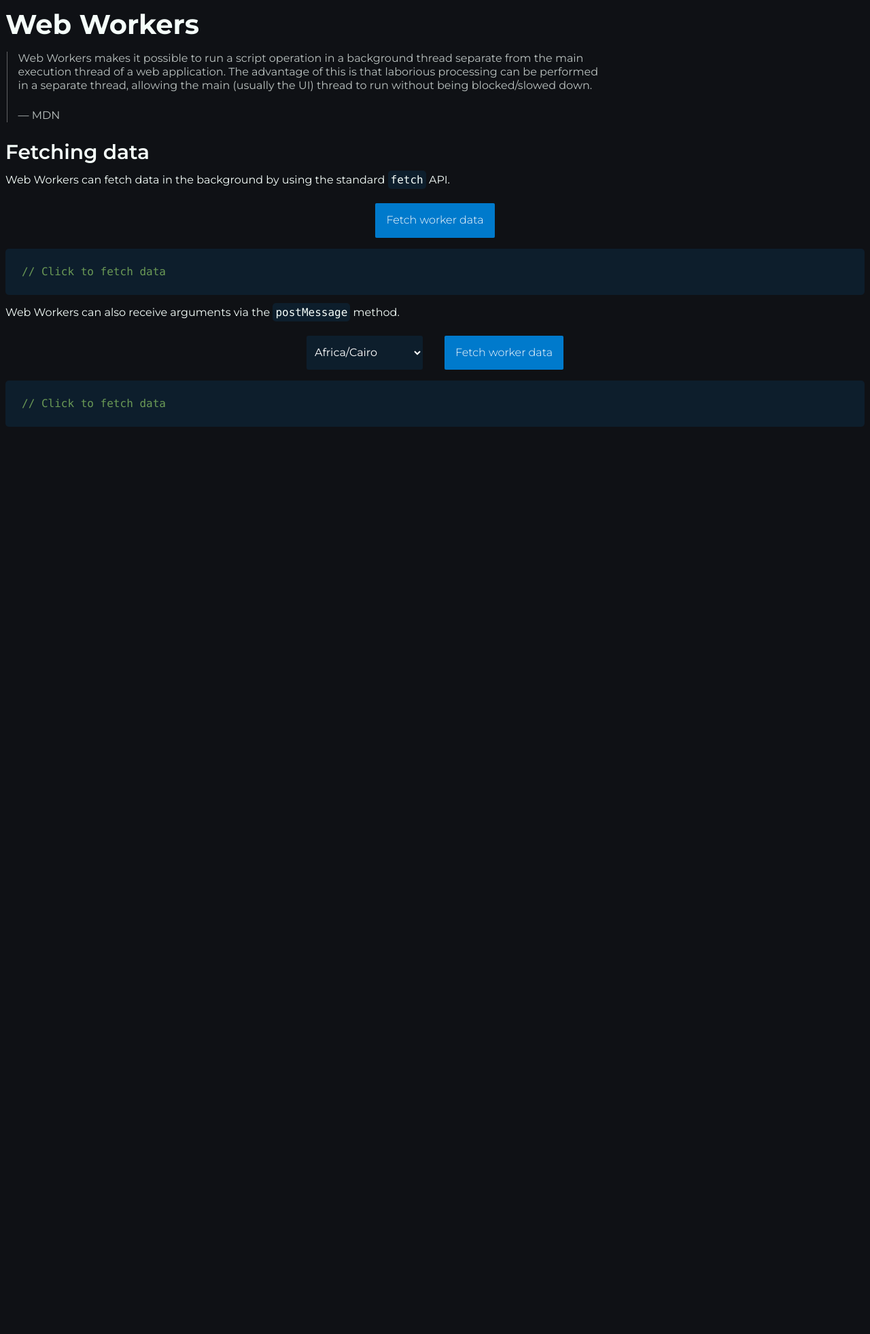
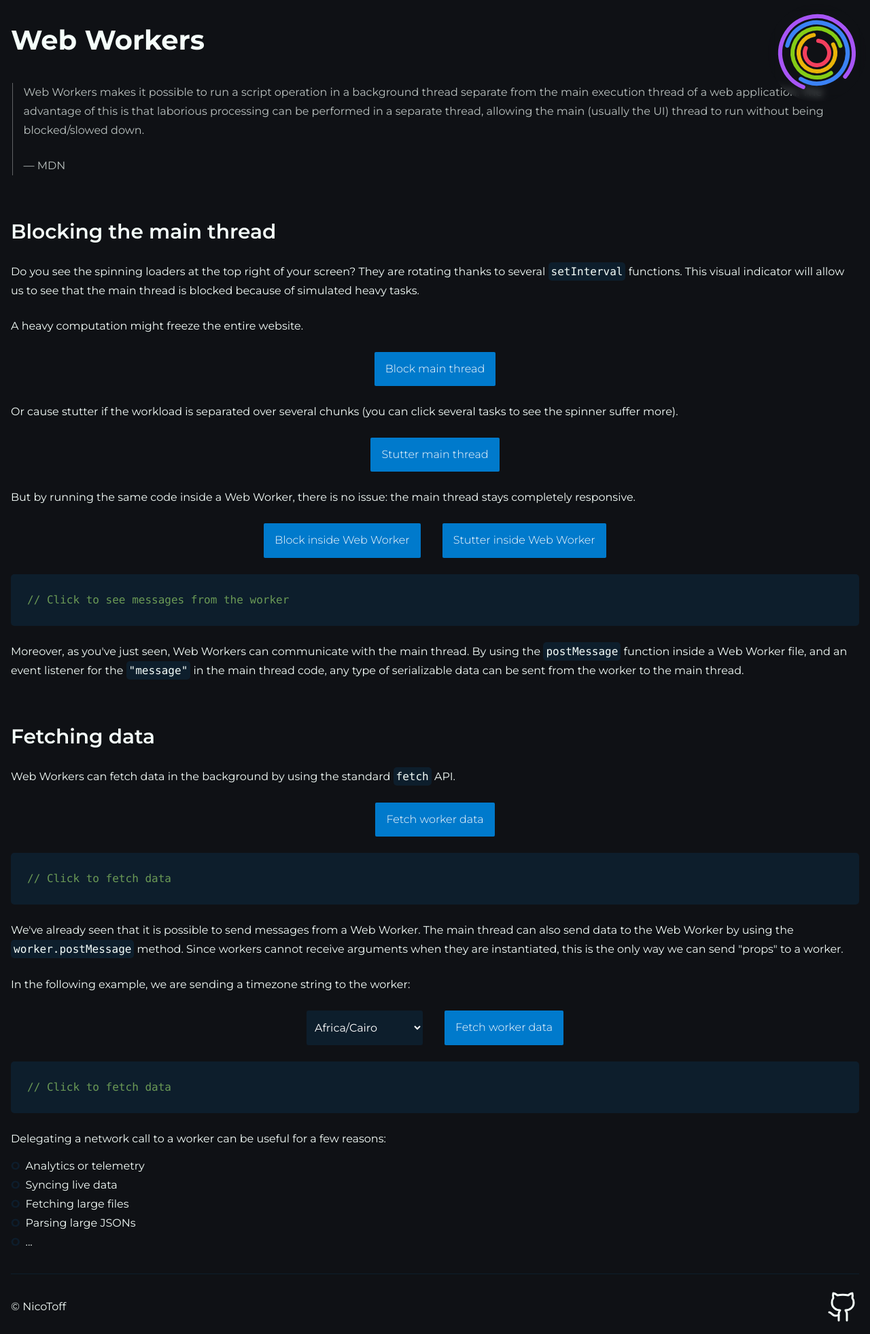
Before and after one commit to NicoToff/web-workers-demo, a website built with Vite: page index.html in a window 1280 px wide. Shown: the whole page at 68% size. Before the commit the page ends 800 px from the top, so only its background shows below. Built offline with nearby package versions, Linux system fonts and the light colour scheme.

Commit message:
feature: add block, stutter examples and refactor

```diff
--- a/index.html
+++ b/index.html
@@ -13,27 +13,80 @@
 </head>
 
 <body class="container">
-    <h1 class="main-title">Web Workers</h1>
+    <h1 class="main-title" id="Web Workers">
+        <a href="#Web Workers">Web Workers</a>
+    </h1>
     <blockquote>
         <p>Web Workers makes it possible to run a script operation in a background thread separate from the main execution thread of a web application. The advantage of this is that laborious processing can be performed in a separate thread, allowing the main (usually the UI) thread to run without being blocked/slowed down.</p>
         <p>&mdash; MDN</p>
     </blockquote>
 
-    <h2 class="secondary-title">Fetching data</h2>
+    <h2 class="secondary-title" id="Blocking the main thread">
+        <a href="#Blocking the main thread">Blocking the main thread</a>
+    </h2>
+
+    <p>Do you see the spinning loaders at the top right of your screen? They are rotating thanks to several <code>setInterval</code> functions. This visual indicator will allow us to see that the main thread is blocked because of simulated heavy tasks.</p>
+
+    <p>A heavy computation might freeze the entire website.</p>
+
+    <button class="btn btn--primary mx-auto flex" id="block-1-example">Block main thread</button>
+
+    <p>Or cause stutter if the workload is separated over several chunks (you can click several tasks to see the spinner suffer more).</p>
+
+    <button class="btn btn--primary mx-auto flex" id="block-2-example">Stutter main thread</button>
+    <p>But by running the same code inside a Web Worker, there is no issue: the main thread stays completely responsive.</p>
+    <div class="flex justify-center gap-8">
+        <button class="btn btn--primary" id="block-3-example">Block inside Web Worker</button>
+        <button class="btn btn--primary" id="block-4-example">Stutter inside Web Worker</button>
+    </div>
+    <pre id="block-result"><span class="comment">// Click to see messages from the worker</span></pre>
+
+    <p>Moreover, as you've just seen, Web Workers can communicate with the main thread. By using the <code>postMessage</code> function inside a Web Worker file, and an event listener for the <code>"message"</code> in the main thread code, any type of serializable data can be sent from the worker to the main thread.</p>
+
+    <h2 class="secondary-title" id="Fetching data">
+        <a href="#Fetching data">Fetching data</a>
+    </h2>
     <p>Web Workers can fetch data in the background by using the standard <code>fetch</code> API.</p>
     <button class="btn btn--primary mx-auto flex" id="fetch-1-example">Fetch worker data</button>
     <pre id="fetch-1-result"><span class="comment">// Click to fetch data</span></pre>
 
-    <p>Web Workers can also receive arguments via the <code>postMessage</code> method.</p>
+    <p>We've already seen that it is possible to send messages from a Web Worker. The main thread can also send data to the Web Worker by using the <code>worker.postMessage</code> method. Since workers cannot receive arguments when they are instantiated, this is the only way we can send "props" to a worker.</p>
+    <p>In the following example, we are sending a timezone string to the worker:</p>
     <div class="flex justify-center gap-8">
         <select id="fetch-2-select">
             <option value="Africa/Cairo">Africa/Cairo</option>
             <option value="America/Toronto">America/Toronto</option>
+            <option value="Europe/Berlin">Europe/Berlin</option>
+            <option value="Pacific/Honolulu">Pacific/Honolulu</option>
+            <option value="Etc/GMT-13">Etc/GMT-13</option>
         </select>
         <button class="btn btn--primary" id="fetch-2-example">Fetch worker data</button>
     </div>
     <pre id="fetch-2-result"><span class="comment">// Click to fetch data</span></pre>
 
+    <p>Delegating a network call to a worker can be useful for a few reasons:</p>
+    <ul>
+        <li>Analytics or telemetry</li>
+        <li>Syncing live data</li>
+        <li>Fetching large files</li>
+        <li>Parsing large JSONs</li>
+        <li>...</li>
+    </ul>
+
+    <div id="spinner" class="spinner">
+        <span><svg xmlns="http://www.w3.org/2000/svg" width="48" height="48" viewBox="0 0 24 24" fill="none" stroke="currentColor" stroke-width="1" stroke-linecap="round" stroke-linejoin="round" class="lucide lucide-loader-circle"><path d="M21 12a9 9 0 1 1-6.219-8.56"/></svg></span>
+        <span><svg xmlns="http://www.w3.org/2000/svg" width="40" height="40" viewBox="0 0 24 24" fill="none" stroke="currentColor" stroke-width="1.25" stroke-linecap="round" stroke-linejoin="round" class="lucide lucide-loader-circle"><path d="M21 12a9 9 0 1 1-6.219-8.56"/></svg></span>
+        <span><svg xmlns="http://www.w3.org/2000/svg" width="32" height="32" viewBox="0 0 24 24" fill="none" stroke="currentColor" stroke-width="1.5" stroke-linecap="round" stroke-linejoin="round" class="lucide lucide-loader-circle"><path d="M21 12a9 9 0 1 1-6.219-8.56"/></svg></span>
+        <span><svg xmlns="http://www.w3.org/2000/svg" width="24" height="24" viewBox="0 0 24 24" fill="none" stroke="currentColor" stroke-width="2" stroke-linecap="round" stroke-linejoin="round" class="lucide lucide-loader-circle"><path d="M21 12a9 9 0 1 1-6.219-8.56"/></svg></span>
+        <span><svg xmlns="http://www.w3.org/2000/svg" width="16" height="16" viewBox="0 0 24 24" fill="none" stroke="currentColor" stroke-width="3" stroke-linecap="round" stroke-linejoin="round" class="lucide lucide-loader-circle"><path d="M21 12a9 9 0 1 1-6.219-8.56"/></svg></div>
+    </div>
+
+    <footer>
+        <span>&copy; NicoToff</span>
+        <a href="https://github.com/NicoToff/web-workers-demo" target="_blank" title="Source code">
+            <svg xmlns="http://www.w3.org/2000/svg" width="48" height="48" viewBox="0 0 24 24" fill="none" stroke="currentColor" stroke-width="1.5" stroke-linecap="round" stroke-linejoin="round" class="lucide lucide-github"><path d="M15 22v-4a4.8 4.8 0 0 0-1-3.5c3 0 6-2 6-5.5.08-1.25-.27-2.48-1-3.5.28-1.15.28-2.35 0-3.5 0 0-1 0-3 1.5-2.64-.5-5.36-.5-8 0C6 2 5 2 5 2c-.3 1.15-.3 2.35 0 3.5A5.403 5.403 0 0 0 4 9c0 3.5 3 5.5 6 5.5-.39.49-.68 1.05-.85 1.65-.17.6-.22 1.23-.15 1.85v4"/><path d="M9 18c-4.51 2-5-2-7-2"/></svg>
+        </a>
+    </footer>
 </body>
 
 </html>
--- a/main.js
+++ b/main.js
@@ -5,3 +5,4 @@ import "/src/styles/base.css";
 import "/src/styles/container.css";
 import "/src/styles/typography.css";
 import "/src/styles/utils.css";
+import "/src/styles/components.css";
--- /dev/null
+++ b/public/workers/block/block-1.js
@@ -0,0 +1,6 @@
+import { blockMainThread } from "./helpers.js";
+
+const TIME = 2000;
+postMessage(`Blocking thread for ${TIME} ms...`);
+blockMainThread(TIME);
+postMessage("Finished blocking!");
--- /dev/null
+++ b/public/workers/block/block-2.js
@@ -0,0 +1,5 @@
+import { stutter } from "./helpers.js";
+
+postMessage("Starting stutter...");
+await stutter(2000);
+postMessage("Stutter ended!");
--- a/public/workers/fetch/fetch-1.js
+++ b/public/workers/fetch/fetch-1.js
@@ -1,6 +1,5 @@
-import { getTimeData, wait } from "./helpers.js";
+import { getTimeData } from "./helpers.js";
 
 (async () => {
-    await wait(2000);
     postMessage(await getTimeData());
 })();
--- a/public/workers/fetch/helpers.js
+++ b/public/workers/fetch/helpers.js
@@ -6,7 +6,3 @@ export async function getTimeData(timeZone = "Europe/Amsterdam") {
         .then((r) => r.json())
         .catch(console.error);
 }
-
-export async function wait(ms) {
-    return new Promise((r) => setTimeout(r, ms));
-}
--- a/src/js/index.js
+++ b/src/js/index.js
@@ -1 +1,3 @@
+import "./block.js";
 import "./fetch.js";
+import "./spinner.js";
--- /dev/null
+++ b/src/js/spinner.js
@@ -0,0 +1,11 @@
+const spinner = document.querySelector("#spinner");
+const svgs = spinner.querySelectorAll("svg");
+const colors = ["#a855f7", "#3b82f6", "#84cc16", "#eab308", "#f43f5e"];
+svgs.forEach((svg, index) => {
+    let degree = 0;
+    svg.style.color = colors[index];
+    setInterval(() => {
+        svg.style.transform = `rotate(${degree}deg)`;
+        degree = (degree + 1) % 360;
+    }, 6 + index * 3);
+});
--- /dev/null
+++ b/src/js/utils/block-main-thread.js
@@ -0,0 +1,6 @@
+export function blockMainThread(ms) {
+    const start = Date.now();
+    while (Date.now() - start < ms) {
+        // Simulate heavy computation
+    }
+}
--- /dev/null
+++ b/src/js/utils/register-worker-component.js
@@ -0,0 +1,11 @@
+export function registerWorkerComponent({
+    ctaButtonId,
+    workerFilePath,
+    workerCallback,
+}) {
+    const fetchButton = document.querySelector(ctaButtonId);
+    fetchButton.addEventListener("click", () => {
+        const worker = new Worker(workerFilePath, { type: "module" });
+        workerCallback?.(worker);
+    });
+}
--- /dev/null
+++ b/src/js/utils/wait.js
@@ -0,0 +1,3 @@
+export async function wait(ms) {
+    return new Promise((r) => setTimeout(r, ms));
+}
--- a/src/styles/base.css
+++ b/src/styles/base.css
@@ -9,10 +9,14 @@
     --background: #007acc20;
 }
 
+html {
+    scroll-behavior: smooth;
+}
+
 body {
     color: rgb(245, 254, 250);
     background-color: rgb(15, 17, 21);
-    padding: 8px;
+    padding: 16px;
 }
 
 button {
--- /dev/null
+++ b/src/styles/components.css
@@ -0,0 +1,44 @@
+.spinner {
+    --scaler: 1;
+    @media (min-width: 640px) {
+        --scaler: 1.25;
+    }
+    @media (min-width: 768px) {
+        --scaler: 1.5;
+    }
+    @media (min-width: 1024px) {
+        --scaler: 2;
+    }
+    @media (min-width: 1280px) {
+        --scaler: 3;
+    }
+
+    --pos: calc(6px * var(--scaler) * var(--scaler));
+
+    position: fixed;
+    top: var(--pos);
+    right: var(--pos);
+    backdrop-filter: blur(2px);
+    border-radius: 100vw;
+
+    width: 48px;
+    height: 48px;
+    transform: scale(var(--scaler));
+
+    span {
+        position: absolute;
+        top: 50%;
+        left: 50%;
+        transform: translate(-50%, -50%);
+    }
+}
+
+footer {
+    display: flex;
+    gap: 1rem;
+    justify-content: space-between;
+    align-items: center;
+    margin-top: 2rem;
+    padding-top: 1.5rem;
+    border-top: var(--background) solid 1px;
+}
--- a/src/styles/reset.css
+++ b/src/styles/reset.css
@@ -10,7 +10,7 @@
 html {
     font-family: system-ui, "Segoe UI", Roboto, Helvetica, Arial, sans-serif,
         "Apple Color Emoji", "Segoe UI Emoji";
-    line-height: 1.25; /* 1. Correct the line height in all browsers. */
+    line-height: 1.75rem; /* 1. Correct the line height in all browsers. */
     -webkit-text-size-adjust: 100%; /* 2. Prevent adjustments of font size after orientation changes in iOS. */
     tab-size: 4; /* 3. Use a more readable tab size (opinionated). */
 }
@@ -163,3 +163,8 @@ video {
     border-width: 0;
     border-style: solid;
 }
+
+a {
+    text-decoration: none;
+    color: inherit;
+}
--- a/src/styles/typography.css
+++ b/src/styles/typography.css
@@ -1,12 +1,22 @@
 * {
     text-rendering: optimizeLegibility;
-    text-wrap: balance;
+    text-wrap: pretty;
+}
+
+.main-title,
+.secondary-title {
+    &:hover {
+        &::after {
+            content: "#";
+            color: var(--background);
+        }
+    }
 }
 
 .main-title {
     font-size: 2.5rem;
-    margin-block: 3rem 1.75rem;
-    line-height: 1.5rem;
+    margin-block: 4rem 2.25rem;
+    line-height: 3.35rem;
     font-weight: 700;
 
     &:first-child {
@@ -16,8 +26,8 @@
 
 .secondary-title {
     font-size: 1.85rem;
-    margin-block: 2rem 1.25rem;
-    line-height: 1.45rem;
+    margin-block: 4rem 1.75rem;
+    line-height: 2.25rem;
     font-weight: 600;
 }
 
@@ -41,7 +51,7 @@
 }
 
 p {
-    margin-bottom: 1.5rem;
+    margin-block: 1.5rem;
 }
 
 blockquote {
@@ -66,24 +76,36 @@ code {
 }
 
 pre {
-    margin-block: 1rem;
+    margin-block: 1.5rem;
     padding: 1.5rem;
-    max-height: 100px;
+    max-height: 5rem;
     overflow: auto;
     transition: max-height ease-in-out 1s;
 
     &.adding-content {
-        max-height: 500px;
+        max-height: 32rem;
     }
 
     .comment {
         color: var(--comment);
     }
 }
-
+p > a {
+    text-decoration: underline;
+    text-underline-offset: 4px;
+}
 select {
     border-radius: 3px;
     background-color: var(--background);
     color: white;
     padding-inline: 0.5rem;
 }
+p + ul {
+    margin-top: -0.75rem;
+}
+li:before {
+    content: "O";
+    font-weight: 700;
+    padding-right: 0.5rem;
+    color: var(--background);
+}
```
Also changed, not shown: public/workers/block/helpers.js (added, +22 -0 lines), src/js/block.js (added, +36 -0 lines), src/js/fetch.js (+18 -36 lines), src/js/utils/stutter.js (added, +15 -0 lines).
